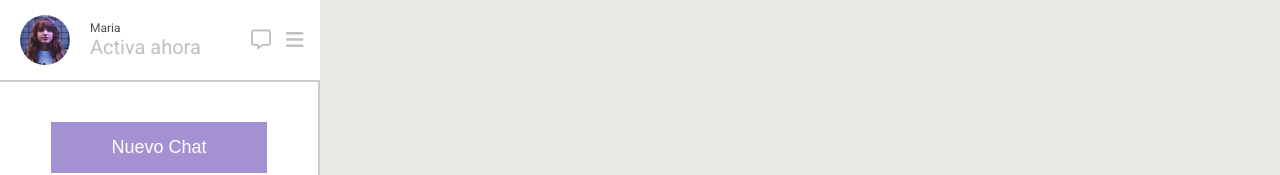
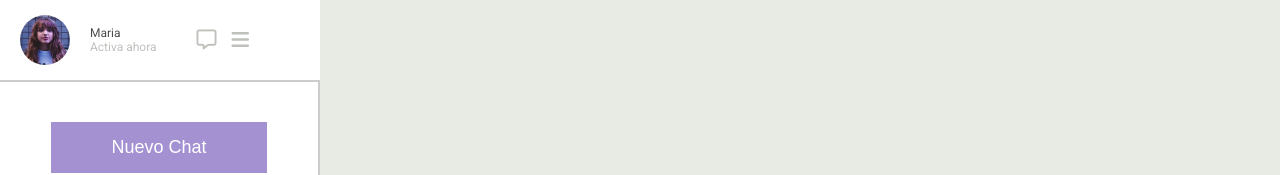
Before and after one commit to Domi-975/Desafio1_flex.io, a plain HTML site: page index.html in a window 1280 px wide. Shown: the top 175 px of the page. Drawn offline with Linux system fonts and the light colour scheme.

Commit message:
last change

```diff
--- a/assets/css/style2.css
+++ b/assets/css/style2.css
@@ -51,7 +51,7 @@ body {
 }
 
 .estado{
-    font-size:  20px;
+    font-size:  12px;
     color: #BEC1BB;
 }
 
@@ -59,7 +59,7 @@ body {
     display: flex;
     justify-content: space-between;
     gap:15px;
-    margin-left: 50px;
+    margin-left: 40px;
     color: #BEC1BB;
 }
 
```
